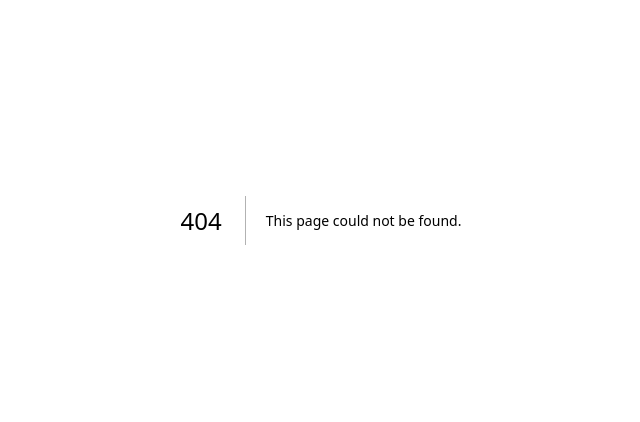
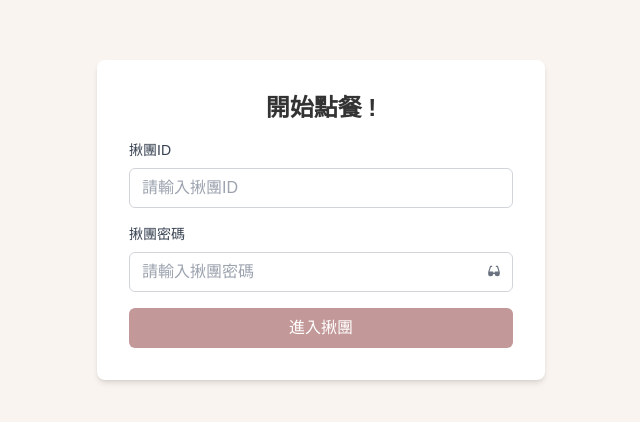
Before and after one commit to yijing0310/order-front, a Next.js app: page /join-group in a window 1280 px wide. Before the commit this address had no page. Shown: the part 180-602 px from the top of the page, without its empty margins (319-959 px from the left). Built offline with nearby package versions, Linux system fonts and the light colour scheme.

Commit message:
修改路由名稱join-group

```diff
--- a/app/group/_components/enter.js
+++ b/app/join-group/_components/enter.js
@@ -1,10 +1,13 @@
 "use client";
 import { useState } from "react";
 import { useRouter } from "next/navigation";
+import { TbEyeglass2, TbEyeglassFilled } from "react-icons/tb";
 
 export default function EnterGroup() {
+    const router = useRouter();
+    const [showPassword, setShowPassword] = useState(false);
+    const [groupId, setGroupId] = useState("");
     const [password, setPassword] = useState("");
-    const router = useRouter();
 
     const handleSubmit = (e) => {
         e.preventDefault();
@@ -42,13 +45,13 @@ export default function EnterGroup() {
                             name="ID"
                             placeholder="請輸入揪團ID"
                             className="h-10 px-3 rounded-md border border-gray-300 bg-white text-gray-800 placeholder-gray-400 focus:outline-none focus:ring-2 focus:ring-primary focus:border-transparent transition-all"
-                            // value={registerForm.name}
-                            // onChange={}
+                            value={groupId}
+                            onChange={(e) => setGroupId(e.target.value)}
                             maxLength={10}
                         />
                     </div>
                     {/* 揪團密碼欄位 */}
-                    <div className="flex flex-col">
+                    <div className="flex flex-col relative">
                         <label
                             htmlFor="password"
                             className="mb-2 text-sm font-medium text-gray-700"
@@ -60,15 +63,26 @@ export default function EnterGroup() {
                         </div> */}
                         </label>
                         <input
-                            type="text"
+                            type={showPassword ? "text" : "password"}
                             id="password"
                             name="password"
                             placeholder="請輸入揪團密碼"
                             className="h-10 px-3 rounded-md border border-gray-300 bg-white text-gray-800 placeholder-gray-400 focus:outline-none focus:ring-2 focus:ring-primary focus:border-transparent transition-all"
-                            // value={registerForm.name}
-                            // onChange={}
+                            value={password}
+                            onChange={(e) => setPassword(e.target.value)}
                             maxLength={10}
                         />
+                        <button
+                            type="button"
+                            className="absolute right-3 top-[40px] text-sm text-gray-500 hover:text-gray-800"
+                            onClick={() => setShowPassword(!showPassword)}
+                        >
+                            {showPassword ? (
+                                <TbEyeglass2 />
+                            ) : (
+                                <TbEyeglassFilled />
+                            )}
+                        </button>
                     </div>
 
                     <button
--- a/app/group/page.js
+++ b/app/join-group/page.js
@@ -2,7 +2,7 @@
 import React from 'react'
 import EnterGroup from './_components/enter'
 import GroupForm from './_components/group-form'
-export default function page() {
+export default function JoinGroupPage() {
   return (
     <EnterGroup/>
     // <GroupForm/>
```
Also changed, not shown: app/join-group/_components/group-form.js (renamed from app/group/_components/group-form.js).
